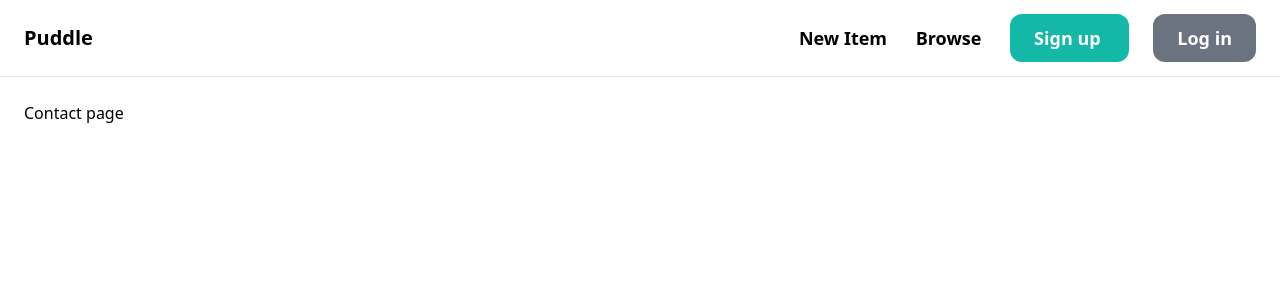
After one commit to irvingvjuarez/marketplace-django, a Django app: page /contact/ in a window 1280 px wide. The commit adds this page. Shown: the top 300 px of the page. Run offline with Django 4.2, Linux system fonts and the light colour scheme; some libraries are stand-ins or nearby versions.

Commit message:
New view and template created as well as header of the whole app

```diff
--- a/puddle/core/templates/core/base.html
+++ b/puddle/core/templates/core/base.html
@@ -4,13 +4,41 @@
     <meta charset="UTF-8">
     <meta http-equiv="X-UA-Compatible" content="IE=edge">
     <meta name="viewport" content="width=device-width, initial-scale=1.0">
-    <title>Puddle</title>
+    <title>
+        {% block title %}{% endblock title %} | Puddle
+    </title>
     <script src="https://cdn.tailwindcss.com"></script>
 </head>
 
 <body>
+    <header>
+        <nav class="py-6 px-6 flex justify-between items-center border-b border-gray-200">
+            <a href="/" class="text-xl font-semibold">Puddle</a>
+
+            <div class="space-x-6">
+                <a href="#" class="text-lg font-semibold hover:text-gray-500">
+                    New Item
+                </a>
+                <a href="#" class="text-lg font-semibold hover:text-gray-500">
+                    Browse
+                </a>
+
+                <a href="#" class="px-6 py-3 text-lg font-semibold bg-teal-500 text-white h-3 rounded-xl hover:bg-teal-700">
+                    Sign up
+                </a>
+                <a href="#" class="px-6 py-3 text-lg font-semibold bg-gray-500 text-white rounded-xl hover:bg-gray-700">
+                    Log in
+                </a>
+            </div>
+        </nav>
+    </header>
+
     <div class="px-6 py-6">
         {% block content %}{% endblock content %}
     </div>
+
+    <footer>
+
+    </footer>
 </body>
 </html>
--- /dev/null
+++ b/puddle/core/templates/core/contact.html
@@ -0,0 +1,7 @@
+{% extends 'core/base.html' %}
+
+{% block title %}Contact{% endblock title %}
+
+{% block content %}
+    <h2>Contact page</h2>
+{% endblock content %}
--- a/puddle/core/templates/core/index.html
+++ b/puddle/core/templates/core/index.html
@@ -1,4 +1,8 @@
 {% extends 'core/base.html' %}
+
+{% block title %}
+    Home
+{% endblock title %}
 
 {% block content %}
     <h2>{{ message }}</h2>
--- a/puddle/core/urls.py
+++ b/puddle/core/urls.py
@@ -1,6 +1,7 @@
 from django.urls import path
-from .views import index
+from .views import index, contact
 
 urlpatterns = [
-    path('', index)
+    path('', index, name="index"),
+    path("contact/", contact, name="contact")
 ]
--- a/puddle/core/views.py
+++ b/puddle/core/views.py
@@ -5,3 +5,6 @@ def index(request):
     return render(request, "core/index.html", {
         "message": "Hello World"
     })
+
+def contact(request):
+    return render(request, "core/contact.html")
```
